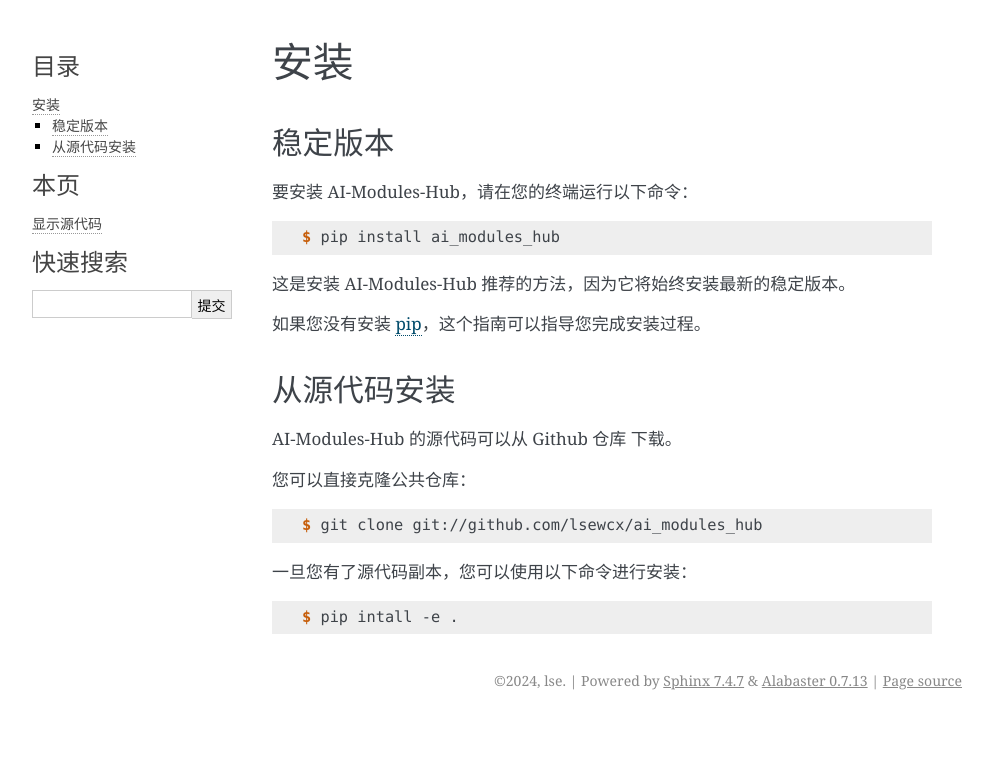
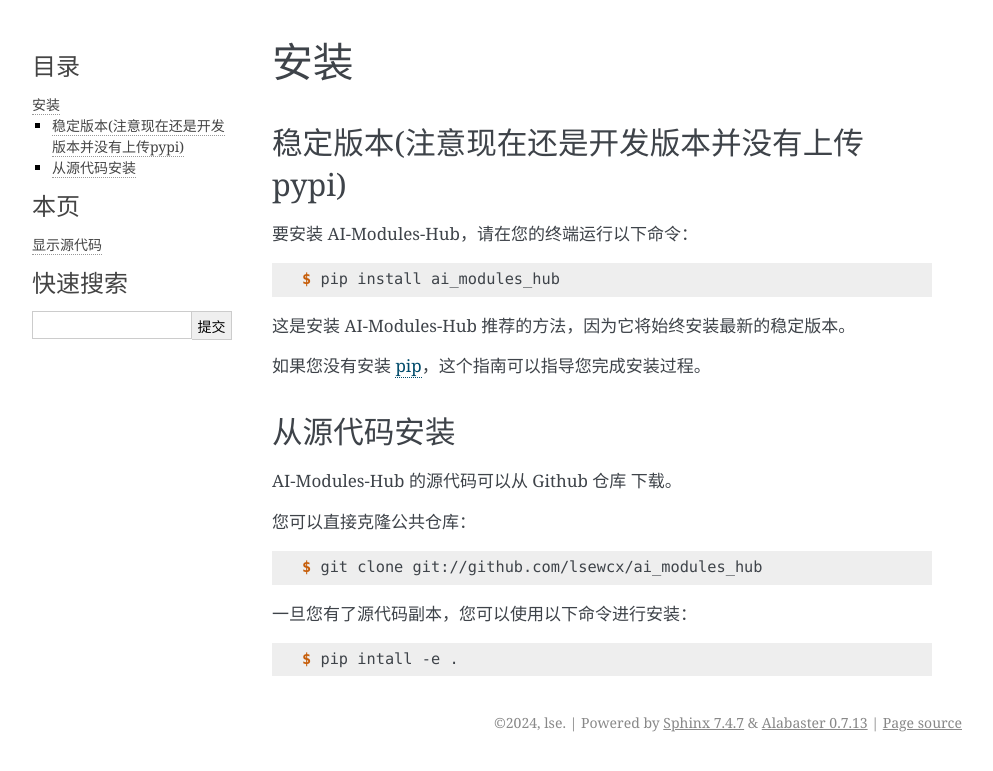
Before and after one commit to lsewcx/AI-Modules-Hub, a Sphinx documentation site: the page built from docs/installation.rst, in a window 1280 px wide. Shown: the top 771 px of the page, without its empty margins (148-1141 px from the left). Built offline with Sphinx 7.4.7, drawn with Linux system fonts in a browser that asks for light colours.

Commit message:
docs:修改文档

```diff
--- a/docs/installation.rst
+++ b/docs/installation.rst
@@ -4,7 +4,7 @@
 安装
 ============
 
-稳定版本
+稳定版本(注意现在还是开发版本并没有上传pypi)
 --------------
 
 要安装 AI-Modules-Hub，请在您的终端运行以下命令：
--- a/requirements_dev.txt
+++ b/requirements_dev.txt
@@ -1,4 +1,3 @@
-pip==19.2.3
 bump2version==0.5.11
 wheel==0.33.6
 watchdog==0.9.0
```
